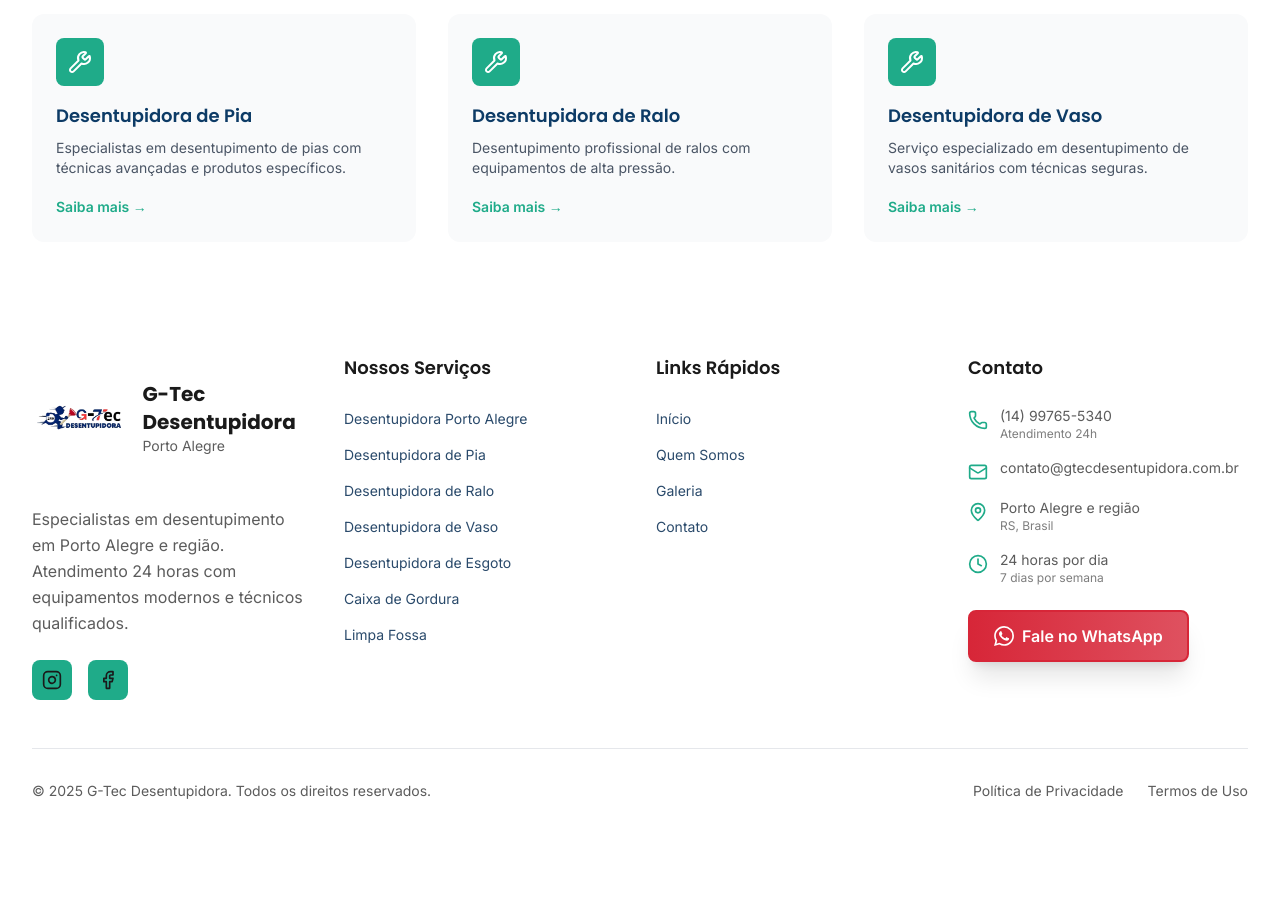
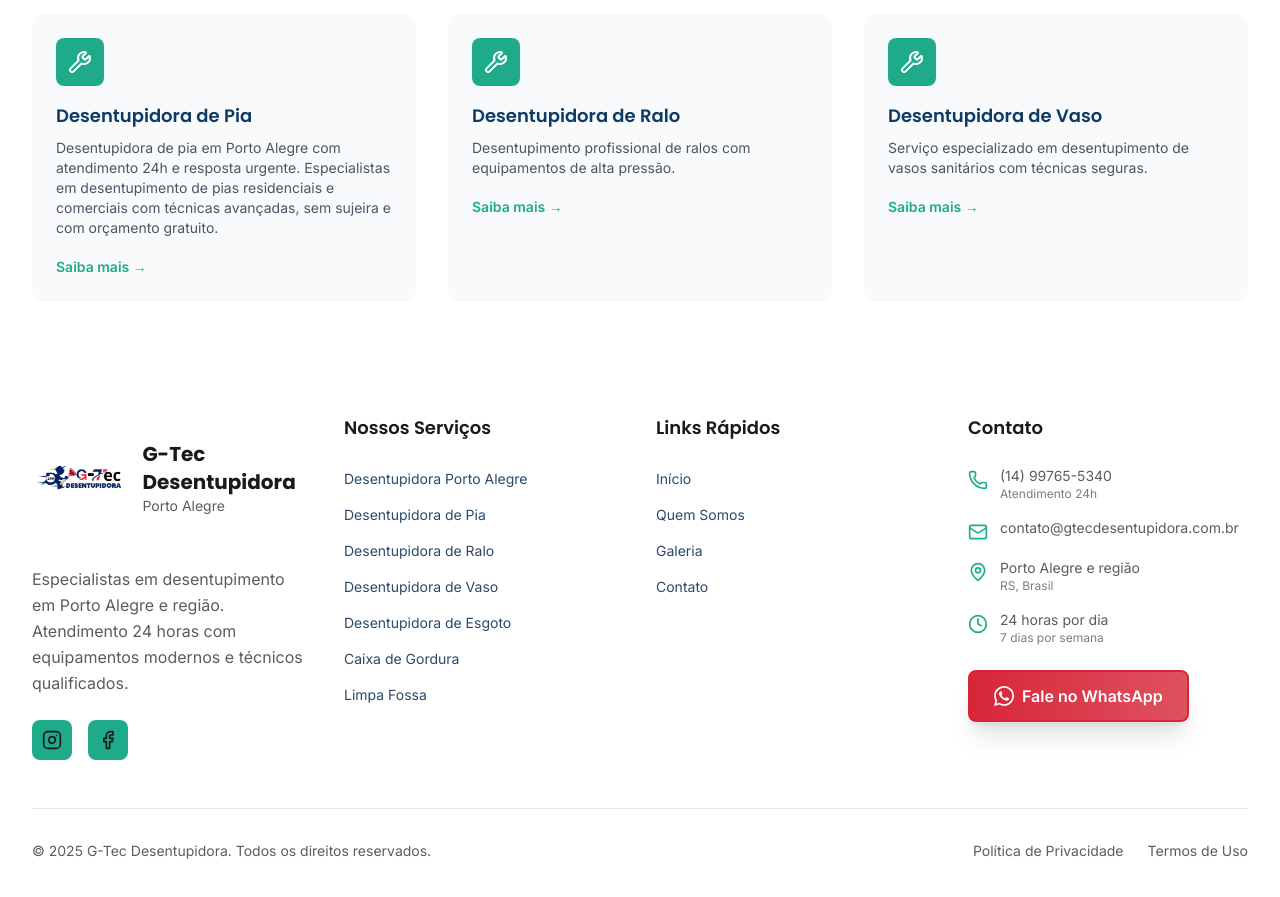
Before and after one commit to igormart21/GTEC, a Next.js app: page /servicos/desentupidora-porto-alegre in a window 1280 px wide. Shown: the part 1700-2597 px from the top of the page. Before the commit the page ends 2549 px from the top, so only its background shows below. Built offline with nearby package versions, Linux system fonts and the light colour scheme.

Commit message:
seo(pia): otimizar títulos e textos com palavras-chave: desentupidora de pia, 24h, urgente e por que contratar a G-Tec em Porto Alegre

```diff
--- a/src/app/servicos/[slug]/page.tsx
+++ b/src/app/servicos/[slug]/page.tsx
@@ -148,7 +148,7 @@ export default async function ServicePage({ params }: ServicePageProps) {
           <div className="text-center">
             <h1 className="text-4xl sm:text-5xl lg:text-6xl font-poppins font-bold mb-6">
               {isPia
-                ? 'Desentupimento de Pia'
+                ? 'Desentupidora de Pia em Porto Alegre – Atendimento 24h'
                 : isRalo
                 ? 'Desentupimento de Ralo – Residencial e Comercial'
                 : isVaso
@@ -164,10 +164,8 @@ export default async function ServicePage({ params }: ServicePageProps) {
             <div className="text-xl sm:text-2xl text-gray-100 max-w-3xl mx-auto">
               {isPia ? (
                 <>
-                  <p>Serviço especializado em desentupimento de pia.</p>
-                  <p>
-                    Rápido, eficiente e sem sujeira. Atendemos em Porto Alegre e região metropolitana.
-                  </p>
+                  <p>Desentupidora de pia em Porto Alegre com equipe própria e equipamentos modernos.</p>
+                  <p>Desentupidora de Pia 24h em Porto Alegre, atendimento urgente para resolver entupimento de pia com rapidez e sem sujeira.</p>
                 </>
               ) : isRalo ? (
                 <>
@@ -219,14 +217,14 @@ export default async function ServicePage({ params }: ServicePageProps) {
 
       {/* Pia Dedicated Section */}
       {isPia && (
-        <section className="py-16 bg-white">
+        <section className="py-16 bg-white" aria-labelledby="pia-por-que-gtec">
           <div className="max-w-7xl mx-auto px-4 sm:px-6 lg:px-8">
             <div className="grid lg:grid-cols-2 gap-12 items-center">
               <div>
                 <p className="uppercase tracking-wide text-primary-red font-semibold mb-2">Orçamento sem compromisso</p>
-                <h2 className="text-3xl sm:text-4xl font-poppins font-bold text-neutral-trueDark mb-4">Desentupimento de Pia</h2>
+                <h2 className="text-3xl sm:text-4xl font-poppins font-bold text-neutral-trueDark mb-4">Desentupidora de pia – Porto Alegre</h2>
                 <p className="text-lg text-primary-gray leading-relaxed mb-6">
-                  Uma pia entupida pode causar mau cheiro, atrapalhar sua rotina e até provocar vazamentos. A G‑Tec Desentupidora oferece soluções rápidas e eficazes para o desentupimento de pia em residências, comércios e restaurantes em Porto Alegre e região metropolitana. Nossa equipe especializada utiliza equipamentos modernos para resolver o problema sem sujeira e sem dor de cabeça.
+                  Precisa de <strong>desentupidora de pia</strong>? Atuamos em toda a cidade com <strong>Desentupidora de Pia 24h em Porto Alegre</strong> e resposta rápida para casos de <strong>desentupidora de pia urgente em Porto Alegre</strong>. Utilizamos técnicas avançadas e equipamentos profissionais para desobstruir sua pia sem sujeira, com segurança e eficiência.
                 </p>
                 <div className="space-y-3">
                   {[
@@ -243,7 +241,7 @@ export default async function ServicePage({ params }: ServicePageProps) {
                 </div>
                 <div className="mt-8">
                   <a className="inline-flex items-center px-8 py-4 bg-gradient-to-r from-primary-red to-primary-red/80 text-white rounded-lg font-poppins font-semibold hover:from-primary-dark hover:to-primary-red hover:scale-105 transition-all duration-300 shadow-xl border-2 border-primary-red hover:border-primary-dark" href="https://wa.me/5514997655340">
-                    <svg className="w-5 h-5 mr-2" fill="currentColor" viewBox="0 0 24 24"><path d="M17.472 14.382c-.297-.149-1.758-.867-2.03-.967-.273-.099-.471-.148-.67.15-.197.297-.767.966-.94 1.164-.173.199-.347.223-.644.075-.297-.15-1.255-.463-2.39-1.475-.883-.788-1.48-1.761-1.653-2.059-.173-.297-.018-.458.13-.606.134-.133.298-.347.446-.52.149-.174.198-.298.298-.497.099-.198.05-.371-.025-.52-.075-.149-.669-1.612-.916-2.207-.242-.579-.487-.5-.669-.51-.173-.008-.371-.01-.57-.01-.198 0-.52.074-.792.372-.272.297-1.04 1.016-1.04 2.479 0 1.462 1.065 2.875 1.213 3.074.149.198 2.096 3.2 5.077 4.487.709.306 1.262.489 1.694.625.712.227 1.36.195 1.871.118.571-.085 1.758-.719 2.006-1.413.248-.694.248-1.289.173-1.413-.074-.124-.272-.198-.57-.347m-5.421 7.403h-.004a9.87 9.87 0 01-5.031-1.378l-.361-.214-3.741.982.998-3.648-.235-.374a9.86 9.86 0 01-1.51-5.26c.001-5.45 4.436-9.884 9.888-9.884 2.64 0 5.122 1.03 6.988 2.898a9.825 9.825 0 012.893 6.994c-.003 5.45-4.437 9.884-9.885 9.884m8.413-18.297A11.815 11.815 0 0012.05 0C5.495 0 .16 5.335.157 11.892c0 2.096.547 4.142 1.588 5.945L.057 24l6.305-1.654a11.882 11.882 0 005.683 1.448h.005c6.554 0 11.89-5.335 11.893-11.893A11.821 11.821 0 0020.885 3.488"/></svg>
+                    <svg className="w-5 h-5 mr-2" fill="currentColor" viewBox="0 0 24 24"><path d="M17.472 14.382c-.297-.149-1.758-.867-2.03-.967-.273-.099-.471-.148-.67.15-.197.297-.767.966-.94 1.164-.173.199-.347.223-.644.075-.297-.15-1.255-.463-2.39-1.475-.883-.788-1.48-1.761-1.653-2.059-.173-.297-.018-.458.13-.606.134-.133.298-.347.446-.52.149-.174.198-.298.298-.497.099-.198.05-.371-.025-.52-.075-.149-.669-1.612-.916-2.207-.242-.579-.487-.5-.669-.51-.173-.008-.371-.01-.57-.01-.198 0-.52.074-.792.372-.272.297-1.04 1.016-1.04 2.479 0 1.462 1.065 2.875 1.213 3.074.149.198 2.096 3.2 5.077 4.487"/></svg>
                     Solicitar Orçamento Agora
                   </a>
                 </div>
@@ -264,38 +262,38 @@ export default async function ServicePage({ params }: ServicePageProps) {
         </section>
       )}
 
-      {/* Pia - Danos causados */}
+      {/* Pia - Por que contratar a G‑Tec */}
       {isPia && (
-        <section className="py-16 bg-gradient-to-r from-primary-soft to-primary-blue text-white">
+        <section className="py-16 bg-gradient-to-r from-primary-soft to-primary-blue text-white" aria-labelledby="pia-beneficios-gtec">
           <div className="max-w-7xl mx-auto px-4 sm:px-6 lg:px-8">
             <div className="grid lg:grid-cols-2 gap-12 items-start">
               <div>
-                <h2 className="text-3xl sm:text-4xl font-poppins font-bold text-white mb-4">Danos causados por entupimento de pia</h2>
+                <h2 id="pia-beneficios-gtec" className="text-3xl sm:text-4xl font-poppins font-bold text-white mb-4">Por que contratar a G‑Tec Desentupidora de pia em Porto Alegre</h2>
                 <p className="text-white/90 mb-6">
-                  O entupimento de pias pode gerar problemas sérios em residências e comércios. A G‑Tec atua rápido para evitar transtornos no dia a dia, prejuízos financeiros e riscos à saúde.
+                  Somos referência como <strong>Desentupidora de Pia 24h em Porto Alegre</strong>, com atendimento realmente urgente. Nossa equipe chega rápido, identifica a causa do entupimento e executa a solução de forma segura e limpa, preservando sua estrutura e evitando retrabalhos.
                 </p>
                 <ul className="space-y-3">
                   <li className="flex items-start space-x-3">
                     <span className="mt-2 w-2 h-2 rounded-full bg-white" />
-                    <p className="text-white/90"><strong className="text-white">Mau cheiro:</strong> resíduos acumulados no encanamento liberam odores desagradáveis.</p>
+                    <p className="text-white/90">Atendimento <strong>urgente</strong> 24h para desentupir sua pia no menor tempo possível.</p>
                   </li>
                   <li className="flex items-start space-x-3">
                     <span className="mt-2 w-2 h-2 rounded-full bg-white" />
-                    <p className="text-white/90"><strong className="text-white">Proliferação de bactérias:</strong> água parada e resíduos favorecem microrganismos.</p>
+                    <p className="text-white/90">Técnicas modernas que evitam sujeira e preservam a sua cozinha e bancada.</p>
                   </li>
                   <li className="flex items-start space-x-3">
                     <span className="mt-2 w-2 h-2 rounded-full bg-white" />
-                    <p className="text-white/90"><strong className="text-white">Infiltrações e vazamentos:</strong> a pressão da água pode comprometer a tubulação e causar danos estruturais.</p>
+                    <p className="text-white/90">Diagnóstico preciso para evitar <strong>entupimentos recorrentes</strong> e gastos futuros.</p>
                   </li>
                   <li className="flex items-start space-x-3">
                     <span className="mt-2 w-2 h-2 rounded-full bg-white" />
-                    <p className="text-white/90"><strong className="text-white">Gastos extras:</strong> adiar a solução pode exigir reparos complexos e mais caros.</p>
+                    <p className="text-white/90">Equipe própria, preço justo e <strong>garantia de 90 dias</strong>.</p>
                   </li>
                 </ul>
                 <div className="mt-8">
                   <a className="inline-flex items-center px-8 py-4 bg-gradient-to-r from-primary-red to-primary-red/80 text-white rounded-lg font-poppins font-semibold hover:from-primary-dark hover:to-primary-red hover:scale-105 transition-all duration-300 shadow-xl border-2 border-primary-red hover:border-primary-dark" href="https://wa.me/5514997655340">
                     <svg className="w-5 h-5 mr-2" fill="currentColor" viewBox="0 0 24 24"><path d="M17.472 14.382c-.297-.149-1.758-.867-2.03-.967-.273-.099-.471-.148-.67.15-.197.297-.767.966-.94 1.164-.173.199-.347.223-.644.075-.297-.15-1.255-.463-2.39-1.475-.883-.788-1.48-1.761-1.653-2.059-.173-.297-.018-.458.13-.606.134-.133.298-.347.446-.52.149-.174.198-.298.298-.497.099-.198.05-.371-.025-.52-.075-.149-.669-1.612-.916-2.207-.242-.579-.487-.5-.669-.51-.173-.008-.371-.01-.57-.01-.198 0-.52.074-.792.372-.272.297-1.04 1.016-1.04 2.479 0 1.462 1.065 2.875 1.213 3.074.149.198 2.096 3.2 5.077 4.487"/></svg>
-                    Solicitar Orçamento Agora
+                    Falar no WhatsApp
                   </a>
                 </div>
               </div>
--- a/src/lib/data.ts
+++ b/src/lib/data.ts
@@ -18,7 +18,7 @@ export const services: Service[] = [
   {
     id: '2',
     title: 'Desentupidora de Pia',
-    description: 'Especialistas em desentupimento de pias com técnicas avançadas e produtos específicos.',
+    description: 'Desentupidora de pia em Porto Alegre com atendimento 24h e resposta urgente. Especialistas em desentupimento de pias residenciais e comerciais com técnicas avançadas, sem sujeira e com orçamento gratuito.',
     icon: 'Droplets',
     slug: 'desentupidora-pia-porto-alegre',
     features: [
```
